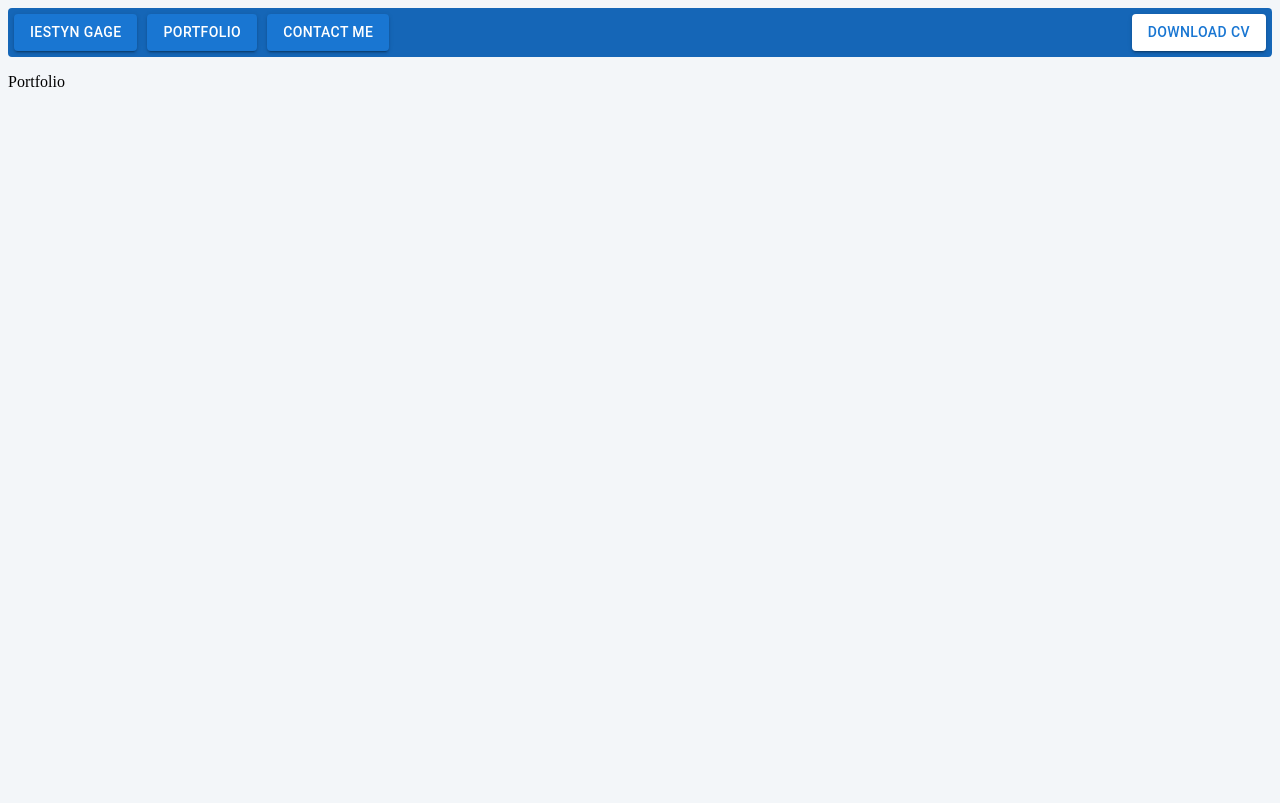
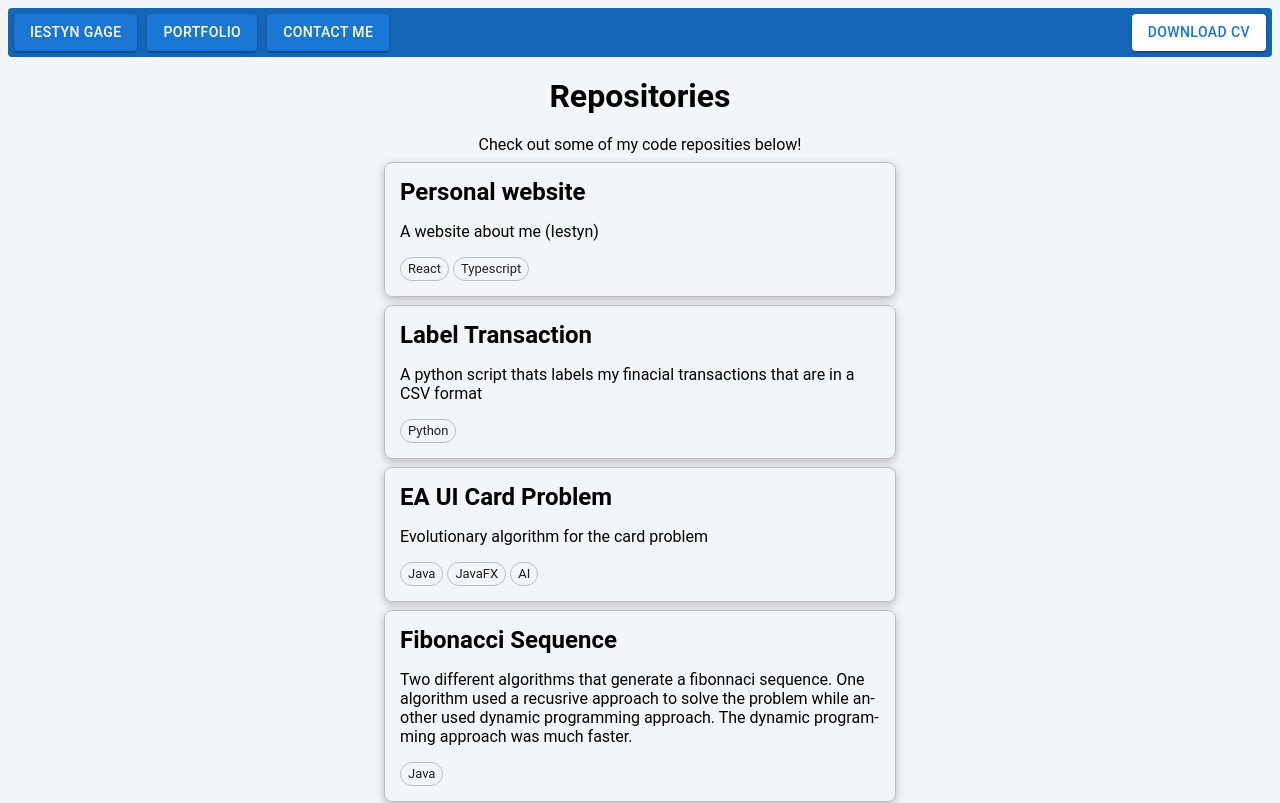
Before and after one commit to IestynGage/PortfolioWebsite, a React (Create React App) app: page /portfolio in a window 1280 px wide. Shown: the top 803 px of the page. Built offline with nearby package versions, Linux system fonts and the light colour scheme.

Commit message:
Add basic portfolio section

```diff
--- a/package.json
+++ b/package.json
@@ -18,6 +18,7 @@
     "@types/react-dom": "^17.0.0",
     "react": "^17.0.2",
     "react-dom": "^17.0.2",
+    "react-responsive": "^9.0.0-beta.6",
     "react-router-dom": "6",
     "react-scripts": "4.0.3",
     "typescript": "^4.1.2",
--- /dev/null
+++ b/src/API/PortfolioAPI.ts
@@ -0,0 +1,61 @@
+export interface Repository {
+  /** Title of the repository. This will always be unique. */
+  title: string;
+
+  /** Link to the repository. This will always be unique. */
+  href: string;
+
+  /** description of what the repository does */
+  description?: string;
+
+  /** tags relating to the project */
+  tags?: string[];
+}
+
+const repositories: Repository[] = [
+  {
+    title: "Personal website",
+    href: "https://github.com/IestynGage/PortfolioWebsite",
+    description: "A website about me (Iestyn)",
+    tags: ["React", "Typescript"],
+  },
+  {
+    title: "Label Transaction",
+    href: "https://github.com/IestynGage/LabelTransaction",
+    description:
+      "A python script thats labels my finacial transactions that are in a CSV format",
+    tags: ["Python"],
+  },
+  {
+    title: "EA UI Card Problem",
+    href: "https://github.com/IestynGage/EA_UI_CardProblem",
+    description: "Evolutionary algorithm for the card problem",
+    tags: ["Java", "JavaFX", "AI"],
+  },
+  {
+    title: "Fibonacci Sequence",
+    href: "https://github.com/IestynGage/Fibonacci_Sequence",
+    description:
+      "Two different algorithms that generate a fibonnaci sequence. One algorithm used a recusrive approach to solve the problem while another used dynamic programming approach. The dynamic programming approach was much faster.",
+    tags: ["Java"],
+  },
+  {
+    title: "what is the date",
+    href: "https://github.com/IestynGage/what-is-the-date",
+    description:
+      "A react card component that quizes the user on what months precieved after each one",
+    tags: ["React"],
+  },
+  // {
+  //   title: "git hooks",
+  //   href: "www.google.com",
+  //   description: "Some git hooks I've developed ",
+  //   tags: ["bash"],
+  // },
+];
+
+export default class PortfolioAPI {
+  get getRepositories(): Repository[] {
+    return repositories;
+  }
+}
--- a/src/Components/Navigation.tsx
+++ b/src/Components/Navigation.tsx
@@ -1,9 +1,10 @@
+import { useMediaQuery } from "@mui/material";
 import { useNavigate } from "react-router-dom";
 import ButtonLink from "./ButtonLink";
 
 export default function Navigation() {
   const navigate = useNavigate();
-
+  const largeWidth = useMediaQuery("(min-width: 580px)");
   return (
     <span
       style={{
@@ -12,10 +13,12 @@ export default function Navigation() {
         backgroundColor: "#1566b7",
         padding: "6px",
         borderRadius: "4px",
+        position: "sticky",
+        top: "8px",
       }}
     >
       <ButtonLink
-        label={"Iestyn Gage"}
+        label={largeWidth ? "Iestyn Gage" : "Iestyn"}
         onClick={() => {
           navigate("/iestyn");
         }}
@@ -29,7 +32,7 @@ export default function Navigation() {
         style={{ margin: "0 10px 0 0px" }}
       />
       <ButtonLink
-        label={"Contact Me"}
+        label={largeWidth ? "Contact Me" : "Contact"}
         onClick={() => {
           navigate("/contact");
         }}
@@ -37,12 +40,13 @@ export default function Navigation() {
       />
       <ButtonLink
         href={"cv.pdf"}
-        label={"Download CV"}
+        label={largeWidth ? "Download CV" : "CV"}
         style={{
           marginLeft: "auto",
           justifySelf: "right",
           backgroundColor: "white",
           color: "#1976d2",
+          opacity: 1,
         }}
       />
     </span>
--- a/src/Screens/Contact/ContactScreen.tsx
+++ b/src/Screens/Contact/ContactScreen.tsx
@@ -10,7 +10,6 @@ export default function ContactScreen() {
           display: "flex",
           justifyContent: "center",
           alignItems: "center",
-
           height: "80vh",
           fontFamily: "Roboto, Helvetica, Arial, sans-serif ",
         }}
--- a/src/Screens/Iestyn/IestynScreen.tsx
+++ b/src/Screens/Iestyn/IestynScreen.tsx
@@ -12,7 +12,9 @@ export default function IestynScreen() {
           flexDirection: "column",
         }}
       >
-        <h1> Hello, this is my personal website :)</h1>
+        <h1 style={{ padding: "24px", textAlign: "center" }}>
+          Hello, this is my personal website :)
+        </h1>
         <div style={{ padding: "24px", textAlign: "center" }}>
           <p>
             I'm a software engineer with over 1 years experience currently based
--- /dev/null
+++ b/src/Screens/Portfolio/PortfolioCard.css
@@ -0,0 +1,7 @@
+h2:hover {
+  text-decoration: underline;
+}
+
+div {
+  font-family: Roboto, Helvetica, Arial, sans-serif;
+}
--- a/src/Screens/Portfolio/PortfolioScreen.tsx
+++ b/src/Screens/Portfolio/PortfolioScreen.tsx
@@ -1,10 +1,102 @@
+import { Chip } from "@mui/material";
+import { useState } from "react";
+import PortfolioAPI, { Repository } from "../../API/PortfolioAPI";
 import Navigation from "../../Components/Navigation";
+import "./PortfolioCard.css";
 
 export default function PortfolioScreen() {
+  const portfolioAPI = new PortfolioAPI();
+  const repositoties = portfolioAPI.getRepositories;
+
   return (
     <>
       <Navigation />
-      <p> Portfolio</p>
+      <div
+        style={{
+          width: "90vw",
+          margin: "0 auto",
+          textAlign: "center",
+        }}
+      >
+        <h1 style={{ margin: "20px 0 20px 0" }}> Repositories </h1>
+        <p style={{ margin: "0" }}>
+          {" "}
+          Check out some of my code reposities below!
+        </p>
+      </div>
+      <div
+        style={{
+          display: "flex",
+          flexDirection: "column",
+          width: "80vw",
+          margin: "0 auto",
+          alignItems: "center",
+        }}
+      >
+        {repositoties.map((repository) => {
+          console.log(repository);
+          return (
+            <PortfolioCard repository={repository} key={repository.title} />
+          );
+        })}
+        <p style={{ marginTop: "20px" }}>
+          And even more projects will be added soon!
+        </p>
+      </div>
     </>
   );
 }
+
+interface PortfolioCardProps {
+  repository: Repository;
+}
+function PortfolioCard(props: PortfolioCardProps) {
+  const { repository } = props;
+
+  return (
+    <div
+      style={{
+        marginTop: " 8px",
+        width: "40vw",
+        minWidth: "400px",
+        padding: "15px",
+        boxSizing: "border-box",
+        borderStyle: "solid",
+        borderWidth: "1px",
+        borderRadius: "8px",
+        borderColor: "rgb(189, 189, 189)",
+        boxShadow: "rgba(0, 0, 0, 0.24) 0px 3px 8px",
+      }}
+    >
+      <h2
+        onClick={() => (window.location.href = repository.href)}
+        style={{
+          margin: "0",
+          width: "auto",
+          display: "inline-block",
+          cursor: "pointer",
+        }}
+      >
+        {repository.title}
+      </h2>
+      <p
+        style={{
+          wordWrap: "break-word",
+          overflowWrap: "break-word",
+          hyphens: "auto",
+        }}
+      >
+        {" "}
+        {repository.description}{" "}
+      </p>
+      {repository.tags?.map((tag) => (
+        <Chip
+          label={tag}
+          variant="outlined"
+          size="small"
+          style={{ marginRight: "4px" }}
+        />
+      ))}
+    </div>
+  );
+}
```
Also changed, not shown: 1 other file (tests, documents, lock files or other folders).
